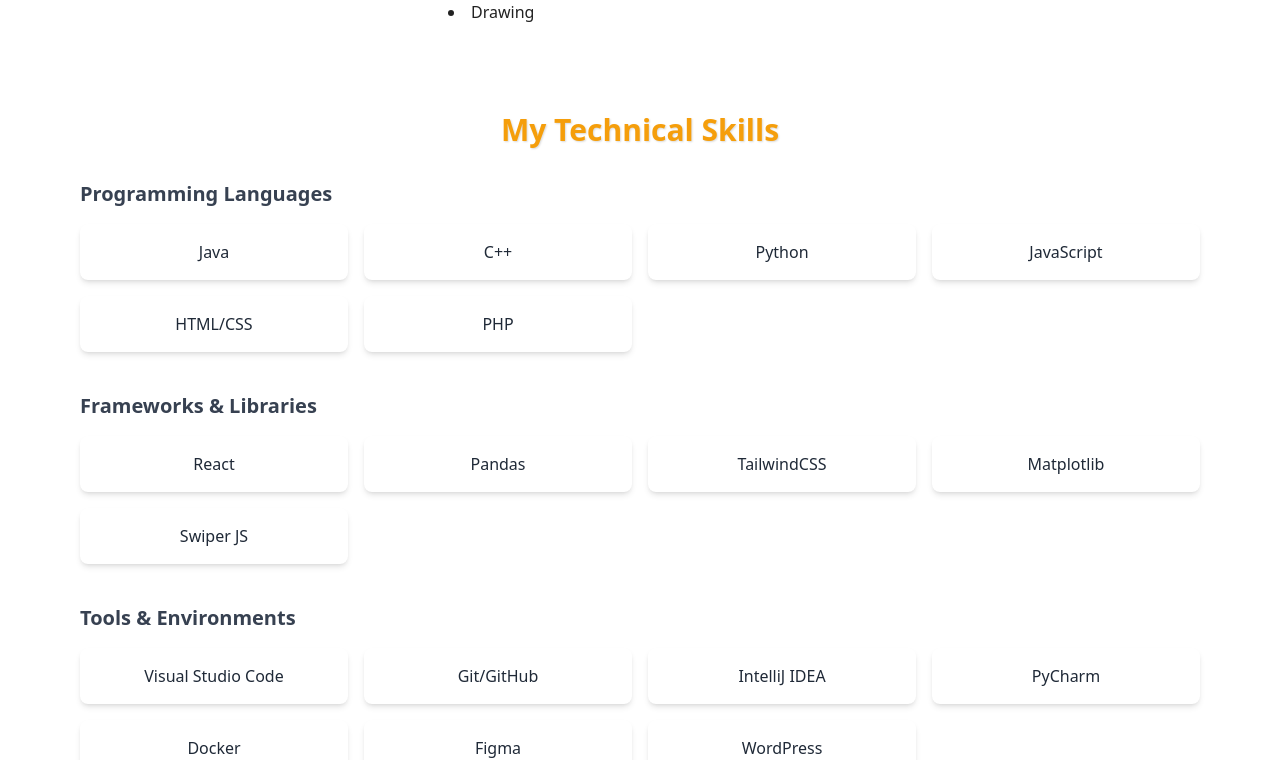
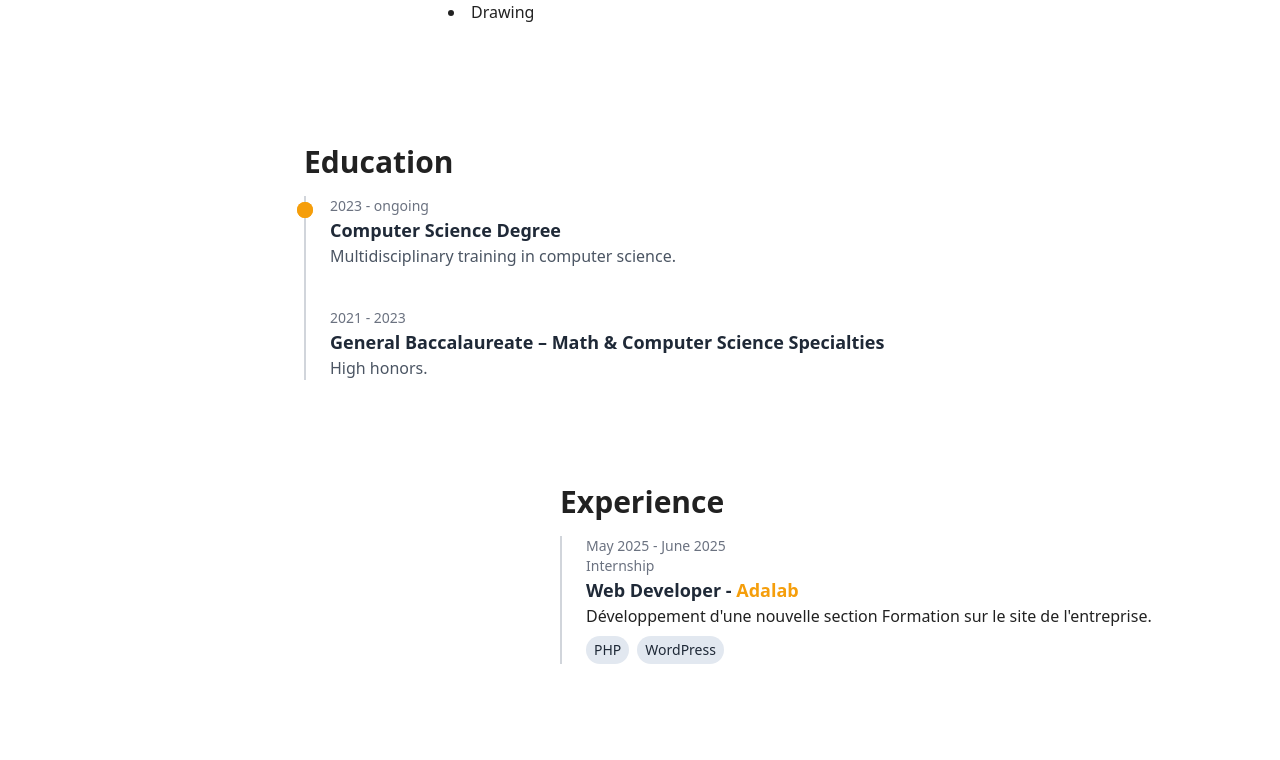
Before and after one commit to TAMINE-CYRIL/Portfolio-React, a React (Vite) app: page /about in a window 1280 px wide. Shown: the part 440-1200 px from the top of the page. Built offline with nearby package versions, Linux system fonts and the light colour scheme.

Commit message:
Ajout et traduction de l'expérience et de la formation dans la partie About.

```diff
--- /dev/null
+++ b/src/components/About/Experience.jsx
@@ -0,0 +1,23 @@
+import { useTranslation } from "react-i18next";
+import Technologies from "../Project/Technologies";
+
+export default function Experience() {
+  const { t } = useTranslation();
+
+  const experienceData = t('experience.list', { returnObjects: true });
+
+  return (
+    <div className="border-l-2 border-gray-300 ml-4 pl-6">
+        {experienceData.map((item, index) => (
+        <div key={index} className="mb-10">
+            <p className="text-sm text-gray-500">{item.date}</p>
+            <p className="text-sm text-gray-500">{item.job}</p>
+            <h3 className="text-lg font-semibold text-gray-800">{item.title} - <span className="text-amber-500">Adalab</span></h3>
+            <p>Développement d'une nouvelle section Formation sur le site de l'entreprise.</p>
+            <Technologies items={["PHP", "WordPress"]} />
+        </div>
+        ))}
+
+    </div>
+  );
+}
--- a/src/i18n.js
+++ b/src/i18n.js
@@ -17,8 +17,6 @@
         quote: "Front-end development is the art of bringing logic to life. It's the bridge between what is imagined and what is felt. It demands empathy, precision, and the humility to know that perfection is never finished — only deployed.",
         contactMe: "Contact Me",
         downloadCV: "Download CV",
-        education: "Education",
-        experience: "Experience"
       },
 
       about: {
@@ -37,7 +35,9 @@
           languages: "Programming Languages",
           frameworks: "Frameworks & Libraries",
           tools: "Tools & Environments"
-        }
+        },
+        education: "Education",
+        experience: "Experience"
       },
 
       contact: {
@@ -118,6 +118,20 @@
         ]
       },
 
+      experience: {
+        list:[
+          {
+            id:1,
+            title: "Web Developer",
+            date: "May 2025 - June 2025",
+            job: "Internship",
+            desc: "Designed and developed a new Education section for the company website.",
+            technologies:["PHP", "WordPress", "JavaScript", "Figma"]
+
+          }
+        ]
+      },
+
       footer: {
         developedBy: "Developed and designed by",
         rights: "© 2025 - All rights reserved"
@@ -140,8 +154,7 @@
         quote: "Le développement front-end est l'art de donner vie à la logique. C'est le pont entre ce qui est imaginé et ce qui est ressenti. Il demande de l'empathie, de la précision et l'humilité de savoir que la perfection n'est jamais terminée — seulement déployée.",
         contactMe: "Me contacter",
         downloadCV: "Télécharger CV",
-        education: "Formation",
-        experience: "Expérience"
+
 
       },
 
@@ -156,6 +169,8 @@
           reading: "Lire",
           drawing: "Dessiner"
         },
+        education: "Formation",
+        experience: "Expérience",
         skills: "Mes compétences techniques",
         categories: {
           languages: "Langages de programmation",
@@ -242,6 +257,20 @@
         ]
       },
 
+      experience: {
+        list:[
+          {
+            id:1,
+            title: "Développeur Web",
+            date: "Mai 2025 - Juin 2025",
+            job: "Stage",
+            desc: "Développement d'une nouvelle section Formation sur le site de l'entreprise.",
+            technologies:["PHP", "WordPress", "JavaScript", "Figma"]
+
+          }
+        ]
+      },
+
       footer: {
         developedBy: "Développé et conçu par",
         rights: "© 2025 - Tous droits réservés"
--- a/src/pages/AboutPage.jsx
+++ b/src/pages/AboutPage.jsx
@@ -3,6 +3,8 @@
 import icon from "../assets/iconAbout.png";
 import SkillsSection from "../components/About/SkillsSection";
 import { useTranslation } from "react-i18next";
+import Education from "../components/About/Education";
+import Experience from "../components/About/Experience";
 
 export default function AboutPage(){
 
@@ -38,6 +40,22 @@
                 </div>
             </section>
 
+            <section className="flex flex-col items-center gap-12 py-12">
+
+                <section className="max-w-3xl w-full px-8">
+                    <h1 className="text-3xl font-bold p-4">{t('about.education')}</h1>
+                    <Education />
+                </section>
+
+                <section className="self-end max-w-3xl w-full px-8">
+                    <h1 className="text-3xl font-bold p-4">{t('about.experience')}</h1>
+                    <Experience />
+                </section>
+
+            </section>
+
+
+
 
             <SkillsSection />
 
--- a/src/pages/HomePage.jsx
+++ b/src/pages/HomePage.jsx
@@ -2,7 +2,7 @@
 import Header from "../components/Header"
 import illustration from "../assets/illustration.jpg"
 import { FaEnvelope, FaDownload } from "react-icons/fa"
-import Education from "../components/Home/Education"
+import Education from "../components/About/Education"
 import { useTranslation } from 'react-i18next'
 
 export default function HomePage() {
@@ -37,18 +37,6 @@
                     alt="Homepage Illustration"
                 />
             </section>
-            <hr />
-            <section className="flex flex-col items-center p-6 mt-8">
-                <section className="mb-12 p-10">
-                    <h1 className="text-3xl font-bold p-4">{t('home.education')}</h1>
-                <Education />
-                </section>
-                <section className="mb-12 p-10">
-                    <h1 className="text-3xl font-bold p-4">{t('home.experience')}</h1>
-                </section>
-
-
-            </section>
             <Footer />
         </>
     )
```
Also changed, not shown: src/components/About/Education.jsx (renamed from src/components/Home/Education.jsx).
